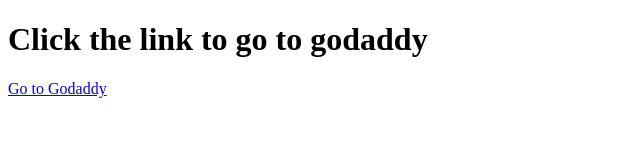
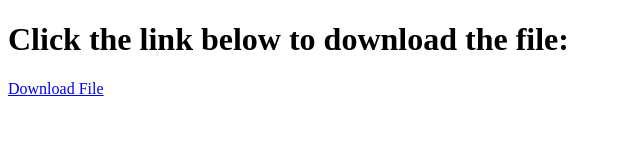
Before and after one commit to ANBUSELVAND/redirect-to-google, a plain HTML site: page index.html in a window 1280 px wide. Shown: the whole page, without its empty margins (0-640 px from the left). Drawn offline with Linux system fonts and the light colour scheme.

Commit message:
example.pdf

```diff
--- a/index.html
+++ b/index.html
@@ -3,10 +3,10 @@
 <head>
     <meta charset="UTF-8">
     <meta name="viewport" content="width=device-width, initial-scale=1.0">
-    <title>Redirect Link</title>
+    <title>File Download</title>
 </head>
 <body>
-    <h1>Click the link to go to godaddy</h1>
-    <a href="https://www.godaddy.com" target="_blank">Go to Godaddy</a>
+    <h1>Click the link below to download the file:</h1>
+    <a href="example.pdf" download="example.pdf">Download File</a>
 </body>
 </html>
```
